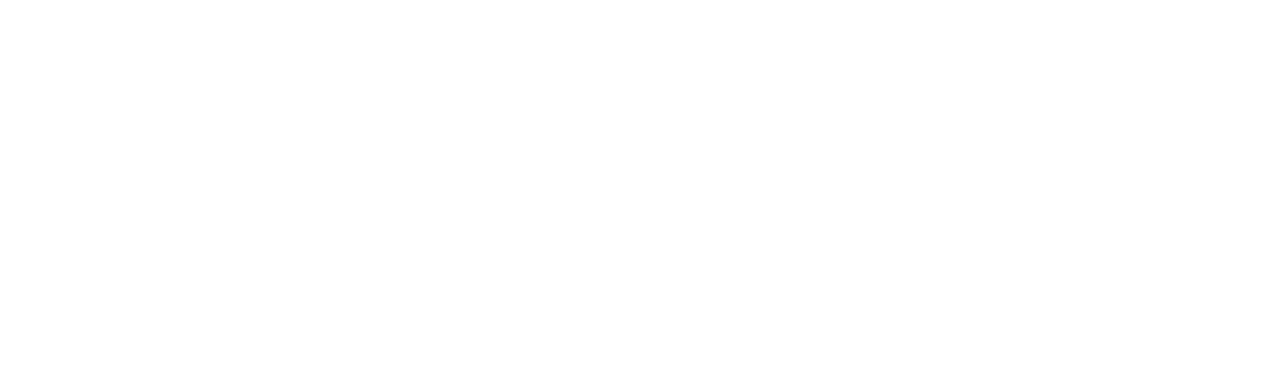
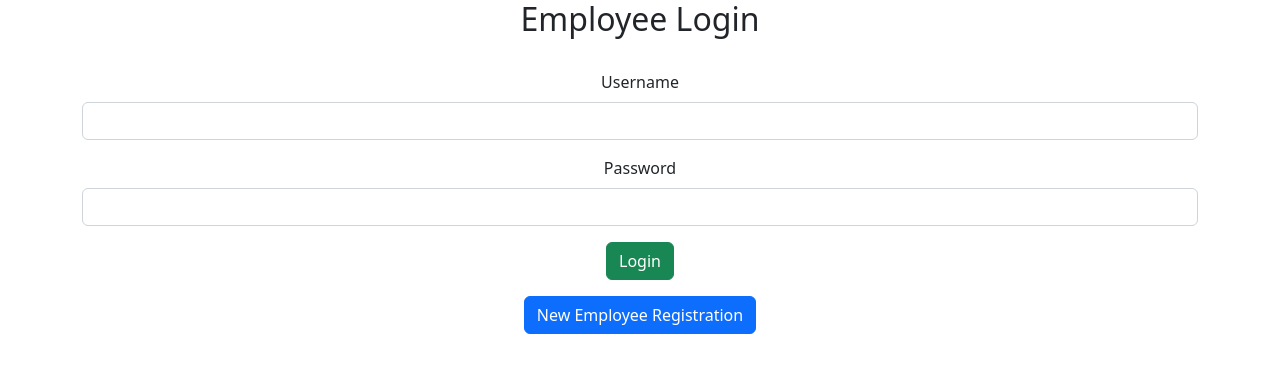
Before and after one commit to GokulDas-07/NestDigital-Angular-App, an Angular app: page /employeelogin in a window 1280 px wide. Before the commit this address led to /. Shown: the top 372 px of the page. Built offline with nearby package versions, Linux system fonts and the light colour scheme.

Commit message:
employee login added

```diff
--- a/src/app/app-routing.module.ts
+++ b/src/app/app-routing.module.ts
@@ -1,6 +1,7 @@
 import { NgModule } from '@angular/core';
 import { RouterModule, Routes } from '@angular/router';
 import { AdminLoginComponent } from './admin-login/admin-login.component';
+import { EmployeeLoginComponent } from './employee-login/employee-login.component';
 import { HomeComponent } from './home/home.component';
 import { ViewCoursesComponent } from './view-courses/view-courses.component';
 import { ViewFriendsComponent } from './view-friends/view-friends.component';
@@ -9,7 +10,8 @@
   {path:"",component:HomeComponent},
   {path:"adminlogin",component:AdminLoginComponent},
   {path:"viewcourses",component:ViewCoursesComponent},
-  {path:"viewfriends",component:ViewFriendsComponent}
+  {path:"viewfriends",component:ViewFriendsComponent},
+  {path:"employeelogin",component:EmployeeLoginComponent}
 ];
 
 @NgModule({
--- a/src/app/app.module.ts
+++ b/src/app/app.module.ts
@@ -10,7 +10,8 @@
 import { AdminLoginComponent } from './admin-login/admin-login.component';
 import { ViewCoursesComponent } from './view-courses/view-courses.component';
 import { AdminnavbarComponent } from './adminnavbar/adminnavbar.component';
-import { ViewFriendsComponent } from './view-friends/view-friends.component'
+import { ViewFriendsComponent } from './view-friends/view-friends.component';
+import { EmployeeLoginComponent } from './employee-login/employee-login.component'
 
 @NgModule({
   declarations: [
@@ -20,7 +21,8 @@
     AdminLoginComponent,
     ViewCoursesComponent,
     AdminnavbarComponent,
-    ViewFriendsComponent
+    ViewFriendsComponent,
+    EmployeeLoginComponent
   ],
   imports: [
     BrowserModule,
--- /dev/null
+++ b/src/app/employee-login/employee-login.component.html
@@ -0,0 +1,22 @@
+<div class="container text-center">
+    <div class="row">
+        <div class="col col-12 col-sm-12 col-md-12 col-lg-12 col-xl-12 col-xxl-12">
+            <div class="row g-3">
+                <label for=""  class="form-label text-center"><h2>Employee Login</h2></label>
+                <div class="col col-12 col-sm-12 col-md-12 col-lg-12 col-xl-12 col-xxl-12">
+                    <label for="" class="form-label">Username</label>
+                    <input name="id" [(ngModel)]="id" type="text" class="form-control">
+                </div>
+                <div class="col col-12 col-sm-12 col-md-12 col-lg-12 col-xl-12 col-xxl-12">
+                    <label class="form-label">Password</label>
+                    <input name="password" [(ngModel)]="password" type="password"  id="" class="form-control">
+                </div>
+                <div class="col col-12 col-sm-12 col-md-12 col-lg-12 col-xl-12 col-xxl-12">
+                   <button (click)="readValues()" class="btn btn-success">Login</button>
+                </div>
+                <div class="col col-12 col-sm-12 col-md-12 col-lg-12 col-xl-12 col-xxl-12">
+                    <a  href="#" class="btn btn-primary">New Employee Registration</a>
+                 </div>
+            </div>
+        </div>
+    </div>
--- /dev/null
+++ b/src/app/employee-login/employee-login.component.ts
@@ -0,0 +1,29 @@
+import { Component } from '@angular/core';
+import { Router } from '@angular/router';
+
+@Component({
+  selector: 'app-employee-login',
+  templateUrl: './employee-login.component.html',
+  styleUrls: ['./employee-login.component.css']
+})
+export class EmployeeLoginComponent {
+  id=""
+  password=""
+
+  constructor(private route:Router){}
+
+  readValues=()=>{
+    let admin:any={"id":this.id,"password":this.password}
+    console.log(admin)
+
+    if(this.id=="1122" && this.password=="12345")
+    {
+      this.route.navigate(['/'])
+    }
+    else{
+      alert("Invalid Credentials")
+    }
+  }
+
+
+}
--- a/src/app/navbar/navbar.component.html
+++ b/src/app/navbar/navbar.component.html
@@ -24,7 +24,7 @@
             </a>
             <ul class="dropdown-menu">
               <li><a class="dropdown-item" href="/adminlogin">Admin Portal</a></li>
-              <li><a class="dropdown-item" href="">Employee portal</a></li>
+              <li><a class="dropdown-item" href="/employeelogin">Employee portal</a></li>
             </ul>
           </li>
         </ul>
```
Also changed, not shown: src/app/employee-login/employee-login.component.css (added).
